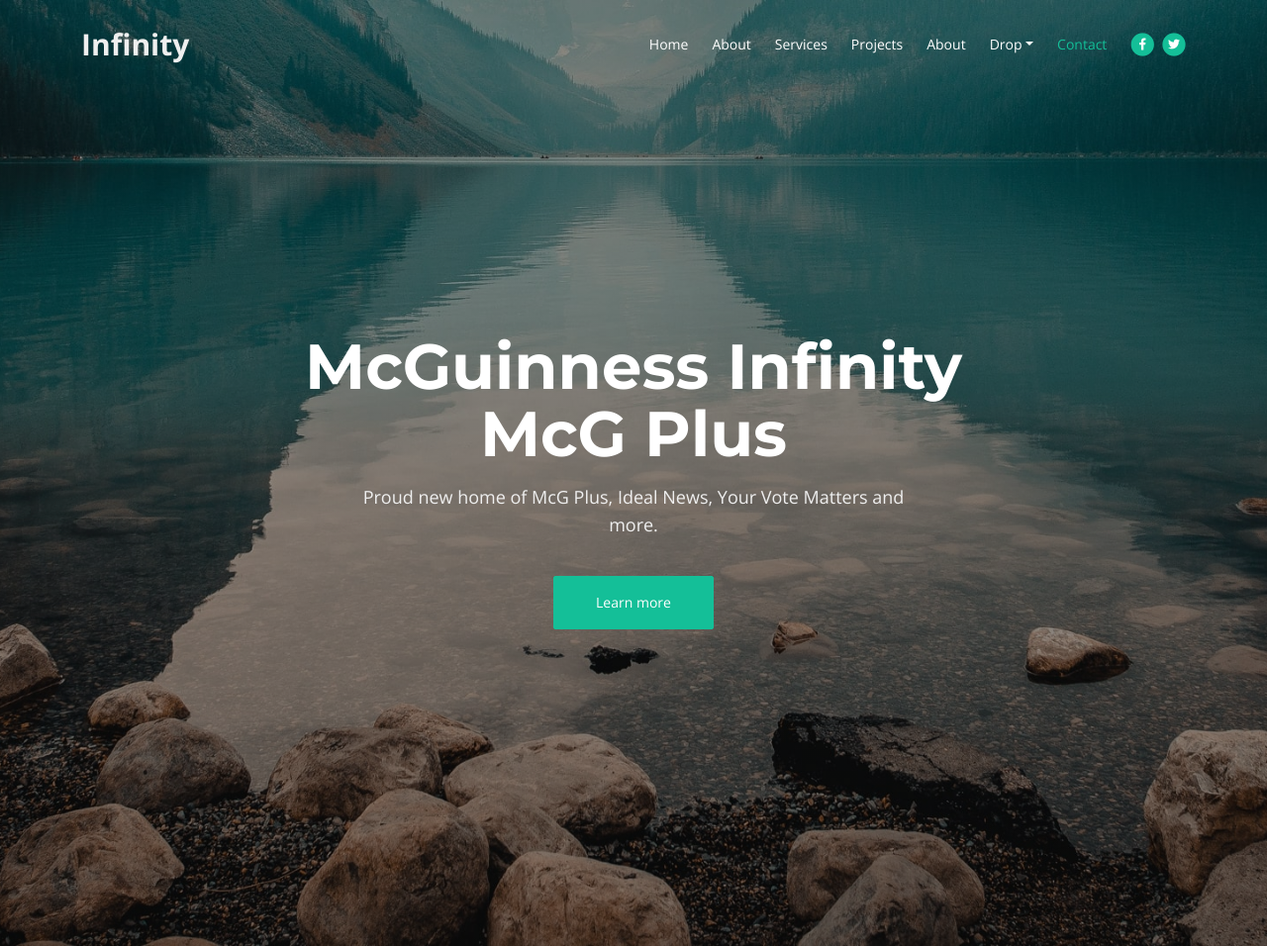
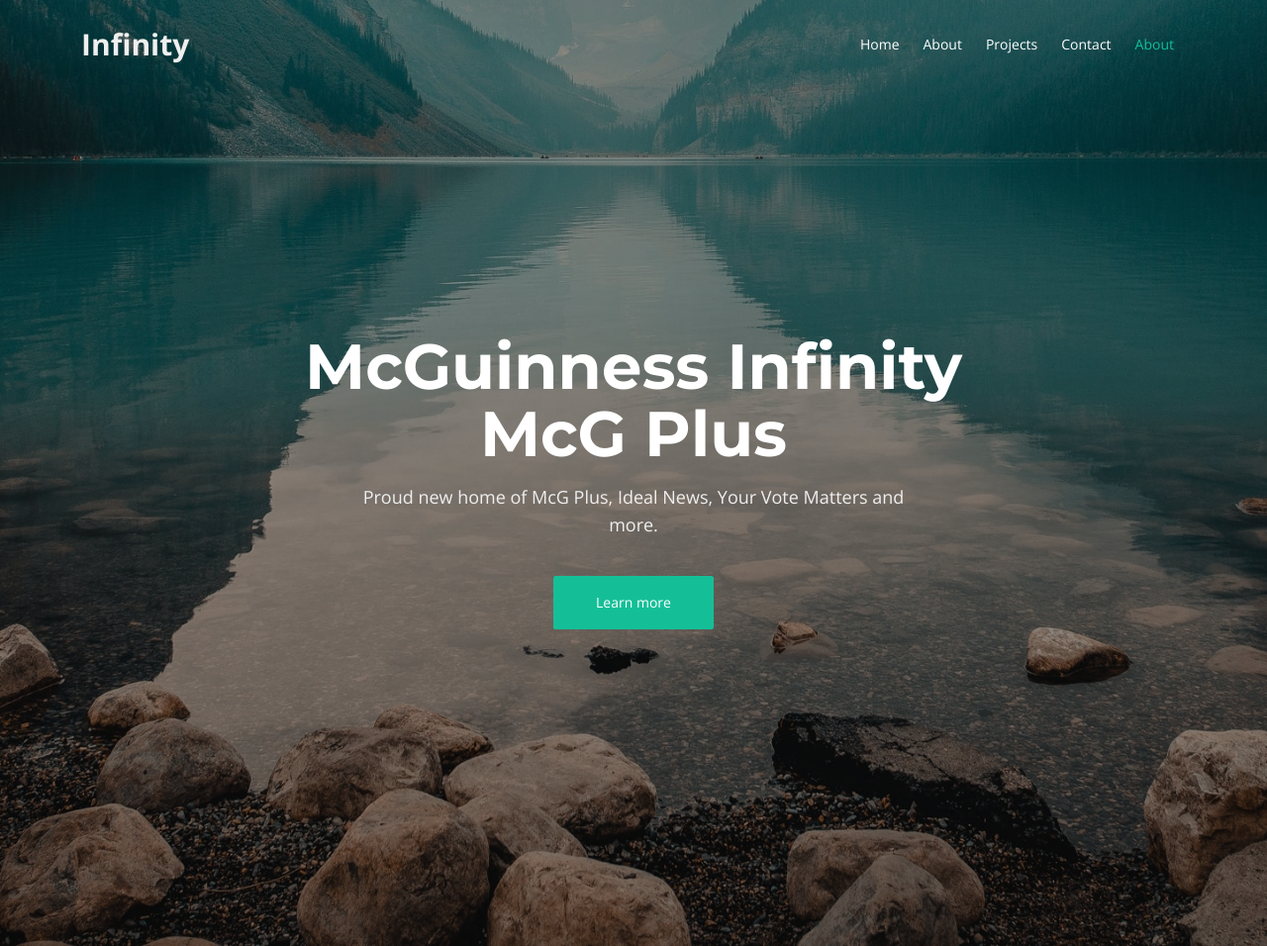
Before and after one commit to EthanGrayMcG/mcguinnessinfinity, a plain HTML site: page index.html in a window 1280 px wide. Shown: the top 956 px of the page at 99% size. Drawn offline with nearby package versions, Linux system fonts and the light colour scheme.

Commit message:
added fixes for nav bar

```diff
--- a/index.html
+++ b/index.html
@@ -55,41 +55,15 @@
                             <a class="nav-link" href="#aboutus">About</a>
                         </li>
                         <li class="nav-item">
-                            <a class="nav-link" href="#services">Services</a>
-                        </li>
-                        <li class="nav-item">
                             <a class="nav-link" href="#projects">Projects</a>
                         </li>
                         <li class="nav-item">
-                            <a class="nav-link" href="#about">About</a>
-                        </li>
-                        <li class="nav-item dropdown">
-                            <a class="nav-link dropdown-toggle" href="#" id="dropdown01" data-bs-toggle="dropdown" aria-expanded="false">Drop</a>
-                            <ul class="dropdown-menu" aria-labelledby="dropdown01">
-                                <li><a class="dropdown-item" href="article.html">Article Details</a></li>
-                                <li><div class="dropdown-divider"></div></li>
-                                <li><a class="dropdown-item" href="terms.html">Terms Conditions</a></li>
-                                <li><div class="dropdown-divider"></div></li>
-                                <li><a class="dropdown-item" href="privacy.html">Privacy Policy</a></li>
-                            </ul>
+                            <a class="nav-link" href="#projects">Contact</a>
                         </li>
                         <li class="nav-item">
-                            <a class="nav-link" href="#contact">Contact</a>
+                            <a class="nav-link" href="#contact">About</a>
                         </li>
-                    </ul>
-                    <span class="nav-item social-icons">
-                        <span class="fa-stack">
-                            <a href="#your-link">
-                                <i class="fas fa-circle fa-stack-2x"></i>
-                                <i class="fab fa-facebook-f fa-stack-1x"></i>
-                            </a>
-                        </span>
-                        <span class="fa-stack">
-                            <a href="#your-link">
-                                <i class="fas fa-circle fa-stack-2x"></i>
-                                <i class="fab fa-twitter fa-stack-1x"></i>
-                            </a>
-                        </span>
+
                     </span>
                 </div> <!-- end of navbar-collapse -->
             </div> <!-- end of container -->
```
